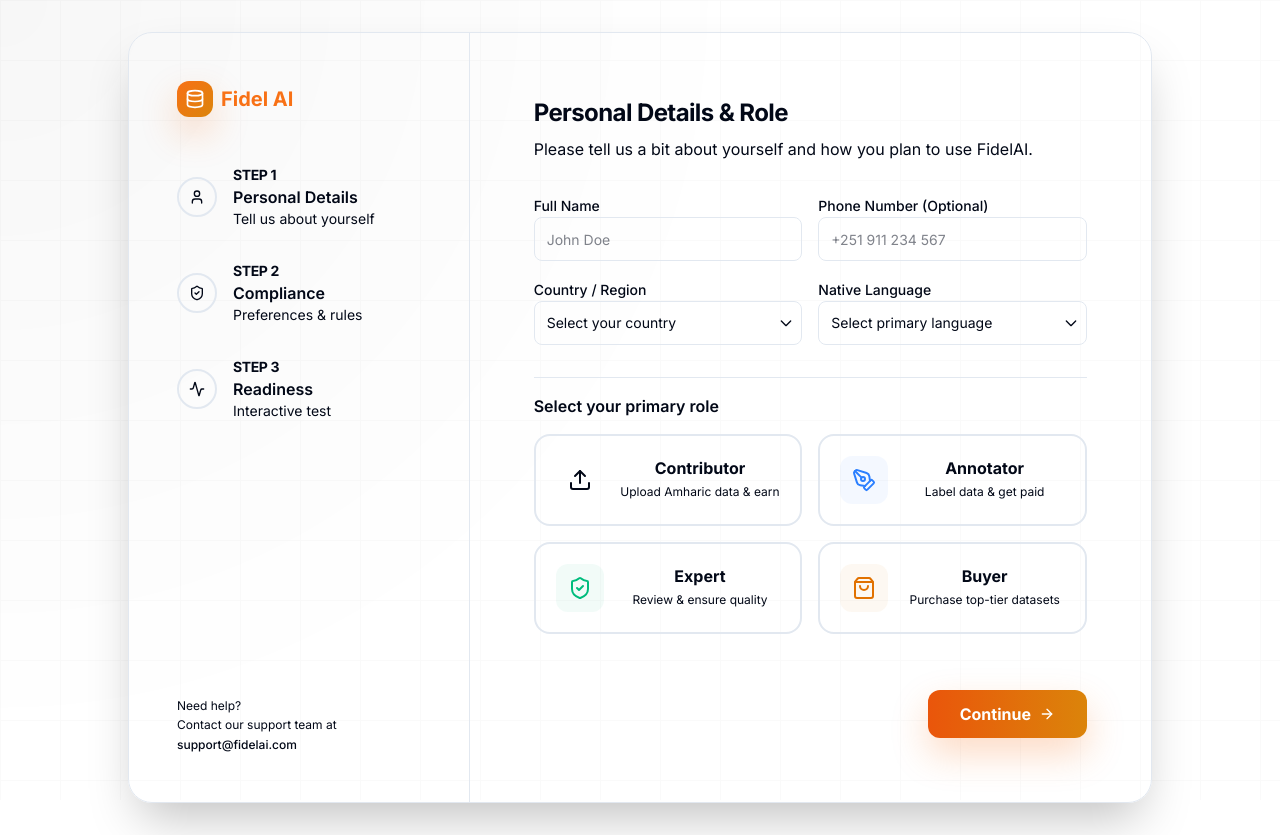
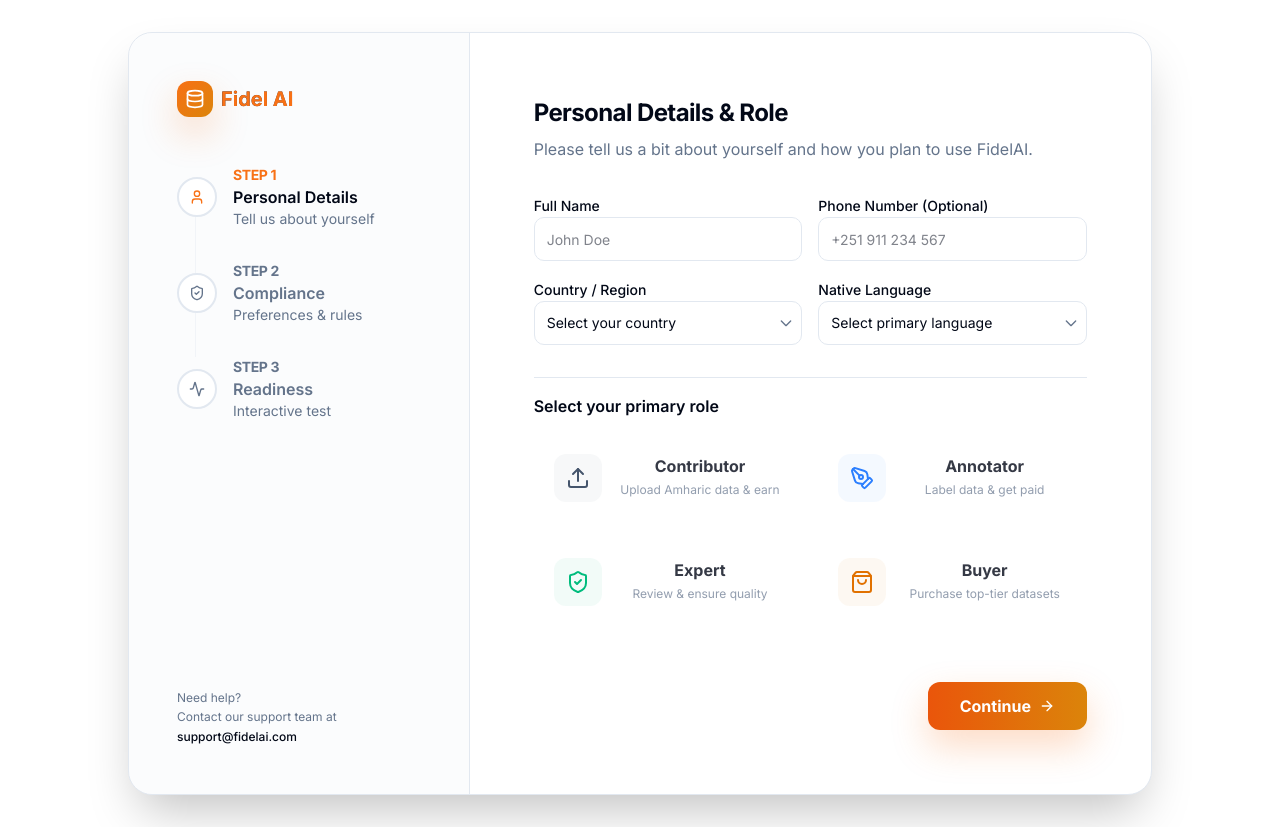
Before and after one commit to amanuelcm27/fidelai-frontend, a Next.js app: page /onboarding/step-1 in a window 1280 px wide. Built offline with nearby package versions, Linux system fonts and the light colour scheme.

Commit message:
onboarding color fixes and footer text removal

```diff
--- a/app/globals.css
+++ b/app/globals.css
@@ -3,6 +3,39 @@
    ───────────────────────────────────── */
 
 @import "tailwindcss";
+
+@theme {
+  --color-background: hsl(var(--background));
+  --color-foreground: hsl(var(--foreground));
+  --color-card: hsl(var(--card));
+  --color-card-foreground: hsl(var(--card-foreground));
+  --color-popover: hsl(var(--popover));
+  --color-popover-foreground: hsl(var(--popover-foreground));
+  --color-primary: hsl(var(--primary));
+  --color-primary-foreground: hsl(var(--primary-foreground));
+  --color-secondary: hsl(var(--secondary));
+  --color-secondary-foreground: hsl(var(--secondary-foreground));
+  --color-muted: hsl(var(--muted));
+  --color-muted-foreground: hsl(var(--muted-foreground));
+  --color-accent: hsl(var(--accent));
+  --color-accent-foreground: hsl(var(--accent-foreground));
+  --color-destructive: hsl(var(--destructive));
+  --color-destructive-foreground: hsl(var(--destructive-foreground));
+  --color-border: hsl(var(--border));
+  --color-input: hsl(var(--input));
+  --color-ring: hsl(var(--ring));
+
+  --color-brand: hsl(var(--brand));
+  --color-brand-soft: hsl(var(--brand-soft));
+  --color-brand-strong: hsl(var(--brand-strong));
+  --color-brand-accent: hsl(var(--brand-accent));
+  --color-brand-accent-strong: hsl(var(--brand-accent-strong));
+  --color-brand-hot: hsl(var(--brand-hot));
+
+  --radius-xl: var(--radius);
+  --radius-lg: calc(var(--radius) - 2px);
+  --radius-sm: calc(var(--radius) - 4px);
+}
 
 /*
  * CSS Custom Properties for the design system.
--- a/components/landing/footer.tsx
+++ b/components/landing/footer.tsx
@@ -1,7 +1,7 @@
 "use client";
 
 import Link from "next/link";
-import { Sparkles, Globe, MessageCircle, ExternalLink } from "lucide-react";
+import { Database, Globe, MessageCircle, ExternalLink } from "lucide-react";
 
 const footerLinks = {
   Platform: [
@@ -45,8 +45,8 @@
           {/* Brand */}
           <div className="col-span-2">
             <Link href="/" className="flex items-center gap-2 mb-4">
-              <div className="w-8 h-8 rounded-lg brand-gradient-logo flex items-center justify-center">
-                <Sparkles className="w-4 h-4 text-white" />
+              <div className="w-8 h-8 rounded-lg brand-gradient-logo flex items-center justify-center shadow-md">
+                <Database className="w-4 h-4 text-white" />
               </div>
               <span className="text-lg font-bold">
                 Fidel<span className="brand-text">AI</span>
@@ -93,11 +93,8 @@
 
         {/* Bottom bar */}
         <div className="border-t border-border/50 py-6 flex flex-col sm:flex-row items-center justify-between gap-4">
-          <p className="text-xs text-muted-foreground">
+          <p className="text-xs text-muted-foreground text-center sm:text-left">
             &copy; {new Date().getFullYear()} FidelAI. All rights reserved.
-          </p>
-          <p className="text-xs text-muted-foreground">
-            Built with ❤️ for the Amharic AI community
           </p>
         </div>
       </div>
--- a/components/onboarding/personal-info-form.tsx
+++ b/components/onboarding/personal-info-form.tsx
@@ -6,16 +6,27 @@
 import { useRouter } from "next/navigation";
 import { useState } from "react";
 
-const roles: { id: OnboardingRole; title: string; desc: string; icon: any; color: string; border: string; bg: string; activeBg: string }[] = [
+const roles: {
+  id: OnboardingRole;
+  title: string;
+  desc: string;
+  icon: any;
+  color: string;
+  dotColor: string;
+  border: string;
+  bg: string;
+  activeBg: string
+}[] = [
   {
     id: "contributor",
     title: "Contributor",
     desc: "Upload Amharic data & earn",
     icon: Upload,
-    color: "text-primary",
-    border: "border-primary",
-    bg: "bg-primary/5",
-    activeBg: "bg-primary/20"
+    color: "text-slate-600 dark:text-slate-400",
+    dotColor: "bg-slate-600 dark:bg-slate-400",
+    border: "border-slate-300 dark:border-slate-700",
+    bg: "bg-slate-500/5",
+    activeBg: "bg-slate-500/20"
   },
   {
     id: "annotator",
@@ -23,6 +34,7 @@
     desc: "Label data & get paid",
     icon: PenTool,
     color: "text-blue-500",
+    dotColor: "bg-blue-500",
     border: "border-blue-500",
     bg: "bg-blue-500/5",
     activeBg: "bg-blue-500/20"
@@ -33,6 +45,7 @@
     desc: "Review & ensure quality",
     icon: ShieldCheck,
     color: "text-emerald-500",
+    dotColor: "bg-emerald-500",
     border: "border-emerald-500",
     bg: "bg-emerald-500/5",
     activeBg: "bg-emerald-500/20"
@@ -43,6 +56,7 @@
     desc: "Purchase top-tier datasets",
     icon: ShoppingBag,
     color: "text-amber-600",
+    dotColor: "bg-amber-600",
     border: "border-amber-600",
     bg: "bg-amber-600/5",
     activeBg: "bg-amber-600/20"
@@ -163,15 +177,15 @@
                 setRole(r.id);
                 setErrors({ ...errors, role: "" });
               }}
-              className={`flex items-start gap-4 p-5 rounded-2xl border-2 transition-all relative overflow-hidden ${
+              className={`flex items-start gap-4 p-5 rounded-2xl transition-all relative overflow-hidden ${
                 role === r.id
-                  ? `${r.border} ${r.activeBg} shadow-lg ring-4 ring-primary/10 scale-[1.02]`
-                  : "border-border/50 bg-background hover:border-border hover:bg-muted/30"
+                  ? `${r.activeBg} shadow-lg scale-[1.02]`
+                  : "bg-background hover:bg-muted/30"
               }`}
             >
               {role === r.id && (
-                <div className={`absolute top-0 right-0 w-8 h-8 ${r.border} border-b border-l rounded-bl-xl flex items-center justify-center opacity-20`}>
-                   <div className={`w-2 h-2 rounded-full ${r.color.replace('text-', 'bg-')}`} />
+                <div className={`absolute top-0 right-0 w-8 h-8 ${r.activeBg} rounded-bl-xl flex items-center justify-center opacity-40`}>
+                   <div className={`w-2 h-2 rounded-full ${r.dotColor}`} />
                 </div>
               )}
               <div className={`p-3 rounded-xl ${role === r.id ? "bg-background shadow-sm" : r.bg} shrink-0 transition-all`}>
--- a/components/onboarding/readiness-test.tsx
+++ b/components/onboarding/readiness-test.tsx
@@ -90,7 +90,7 @@
             <div className="grid grid-cols-3 gap-3">
               {[
                 { label: 'Negative', color: 'bg-destructive/10 border-destructive text-destructive', active: 'bg-destructive text-white border-destructive' },
-                { label: 'Neutral', color: 'bg-muted border-border text-muted-foreground', active: 'bg-primary text-white border-primary' },
+                { label: 'Neutral', color: 'bg-muted border-border text-muted-foreground', active: 'bg-zinc-600 text-white border-zinc-600' },
                 { label: 'Positive', color: 'bg-emerald-500/10 border-emerald-500 text-emerald-600 dark:text-emerald-400', active: 'bg-emerald-500 text-white border-emerald-500' }
               ].map((opt) => (
                 <button
```
